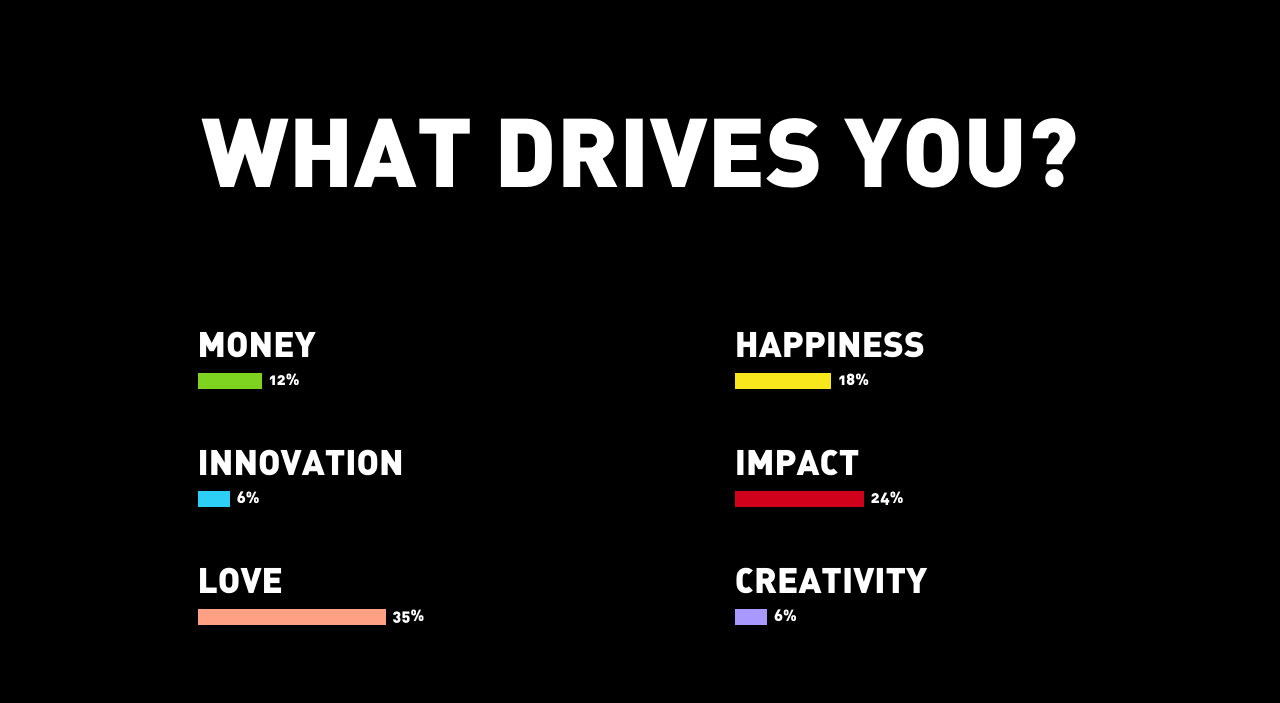
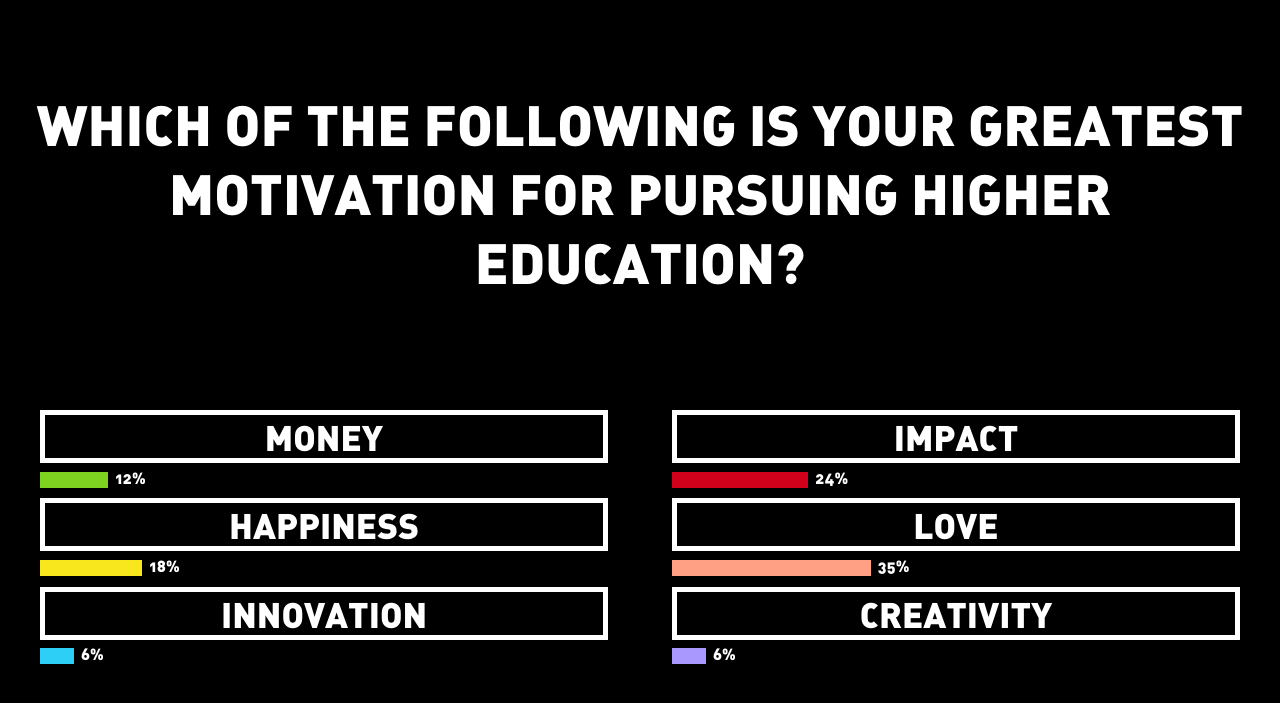
Before and after one commit to mewessels/CSE441-DES372, a PHP site: page / in a window 1280 px wide. Shown: the top 703 px of the page. Run offline with PHP 8.4, Linux system fonts and the light colour scheme.

Commit message:
Fixed question and buttons
Made question more specific and added borders around categories to make them look more clickable

```diff
--- a/website/index.html
+++ b/website/index.html
@@ -1,55 +1,60 @@
 <!DOCTYPE html>
 <html lang="en">
 <head>
+    <title>Passion Pillar</title>
     <link rel="stylesheet" href="styles/styles.css">
     <script type="text/javascript" src="scripts/home.js"></script>
     <meta charset="UTF-8">
 </head>
 <body class="main" id="main">
     <div class="full-width-text title">
-        <h1>WHAT DRIVES YOU?</h1>
+        <h1>WHICH OF THE FOLLOWING IS YOUR GREATEST MOTIVATION FOR PURSUING HIGHER EDUCATION?</h1>
     </div>
     <div class="container">
+      <div class="column">
         <a class="item" onclick="switchCategory(money)" href="#">
-            <div class="item">
-                <h3 class="subtitle">MONEY</h3>
+            <div class="category">
+                <h3 class="categoryButton">MONEY</h3>
                 <div class="money-bar" id="money-bar"></div><p class="percentage" id="money-percentage">0%</p>
             </div>
         </a>
         <a class="item" onclick="switchCategory(happiness)" href="#">
-            <div class="item">
-                <h3 class="subtitle">HAPPINESS</h3>
+            <div class="category">
+                <h3 class="categoryButton">HAPPINESS</h3>
                 <div class="happiness-bar" id="happiness-bar"></div><p class="percentage" id="happiness-percentage">0%</p>
             </div>
         </a>
         <a class="item" onclick="switchCategory(innovation)" href="#">
-            <div class="item">
-                <h3 class="subtitle">INNOVATION</h3>
+            <div class="category">
+                <h3 class="categoryButton">INNOVATION</h3>
                 <div class="innovation-bar" id="innovation-bar"></div><p class="percentage" id="innovation-percentage">0%</p>
             </div>
         </a>
+      </div>
+      <div class="column">
         <a class="item" onclick="switchCategory(impact)" href="#">
-        <div class="item">
-            <h3 class="subtitle">IMPACT</h3>
+        <div class="category">
+            <h3 class="categoryButton">IMPACT</h3>
             <div class="impact-bar" id="impact-bar"></div><p class="percentage" id="impact-percentage">0%</p>
         </div>
         </a>
         <a class="item" onclick="switchCategory(love)" href="#">
-        <div class="item">
-            <h3 class="subtitle">LOVE</h3>
+        <div class="category">
+            <h3 class="categoryButton">LOVE</h3>
             <div class="love-bar" id="love-bar"></div><p class="percentage" id="love-percentage">0%</p>
         </div>
         </a>
         <a class="item" onclick="switchCategory(creativity)" href="#">
-        <div class="item">
-            <h3 class="subtitle">CREATIVITY</h3>
+        <div class="category">
+            <h3 class="categoryButton">CREATIVITY</h3>
             <div class="creativity-bar" id="creativity-bar"></div><p class="percentage" id="creativity-percentage">0%</p>
         </div>
         </a>
+      </div>
     </div>
     <div class="question-container" id="innovation-question">
       <div class="question">
-        <h3 class="subtitle">WHAT IS IT ABOUT INNOVATION DRIVES YOU?</h3>
+        <h3 class="subtitle">WHAT IS IT ABOUT INNOVATION THAT DRIVES YOU?</h3>
       </div>
       <div method="post" class="response">
         <form name="innovation-form" id="innovation-form">
--- /dev/null
+++ b/website/responses.html
@@ -0,0 +1,6 @@
+<head>
+  <title>Response</title>
+</head>
+<body>
+
+</body>
--- a/website/scripts/home.js
+++ b/website/scripts/home.js
@@ -141,6 +141,11 @@ function submitValues(category) {
             money.push(response.value);
             window.alert(money);
             var moneyQuestion = document.getElementById("money-question");
+            var div = document.createElement("div");
+            var responseParagraph = document.createElement("p");
+            responseParagraph.innerHTML = response.value;
+            div.appendChild(responseParagraph);
+            document.getElementById("main").appendChild(div);
             moneyQuestion.style.visibility = "hidden";
             backToHome();
             break;
--- a/website/styles/styles.css
+++ b/website/styles/styles.css
@@ -26,9 +26,9 @@ a {
 }
 
 .container {
-    margin-left: 15%;
-    display: flex;
-    flex-wrap: wrap;
+    /*display: flex;
+    flex-wrap: wrap;*/
+
 }
 
 div.question {
@@ -39,8 +39,20 @@ div.question {
 }
 
 .item {
-    flex-grow: 1;
-    flex-basis: 500px;
+    /*flex-grow: 1;
+    flex-basis: 500px;*/
+
+}
+
+.category {
+  margin: 2em;
+}
+
+.categoryButton {
+  border-style: solid;
+  border-color: white;
+  border-width: thick;
+  text-align: center;
 }
 p.percentage {
     margin-top: -4px;
@@ -52,7 +64,7 @@ p.percentage {
 }
 h1 {
     margin: auto;
-    font-size: 6em;
+    font-size: 3.5em;
     font-family: DIN;
     color: white;
 }
@@ -165,3 +177,8 @@ input[type=text]:focus {
     position: absolute;
     visibility: hidden;
 }
+
+.column {
+  float: left;
+width: 50%;
+}
```
Also changed, not shown: 3 other files.
